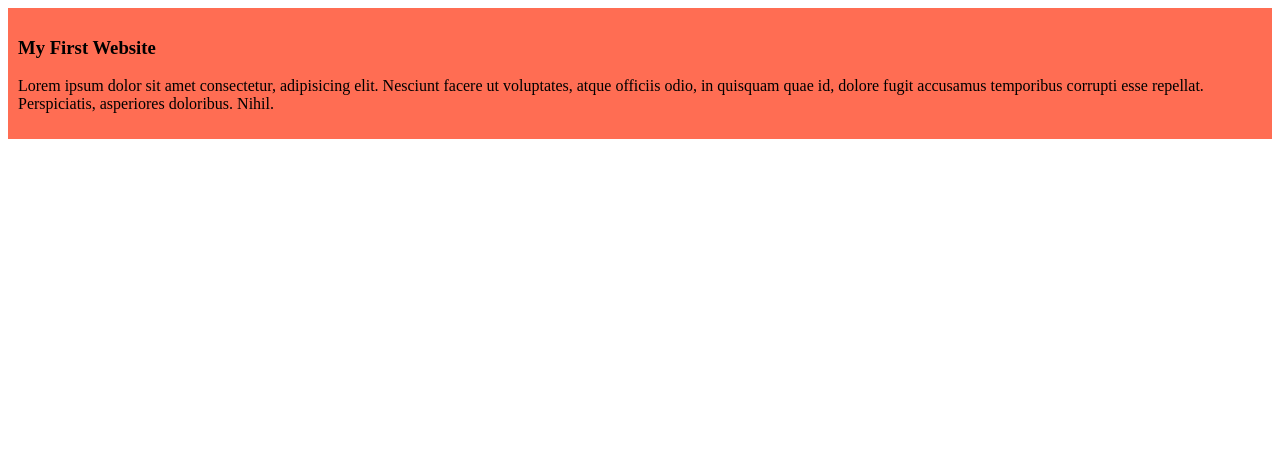
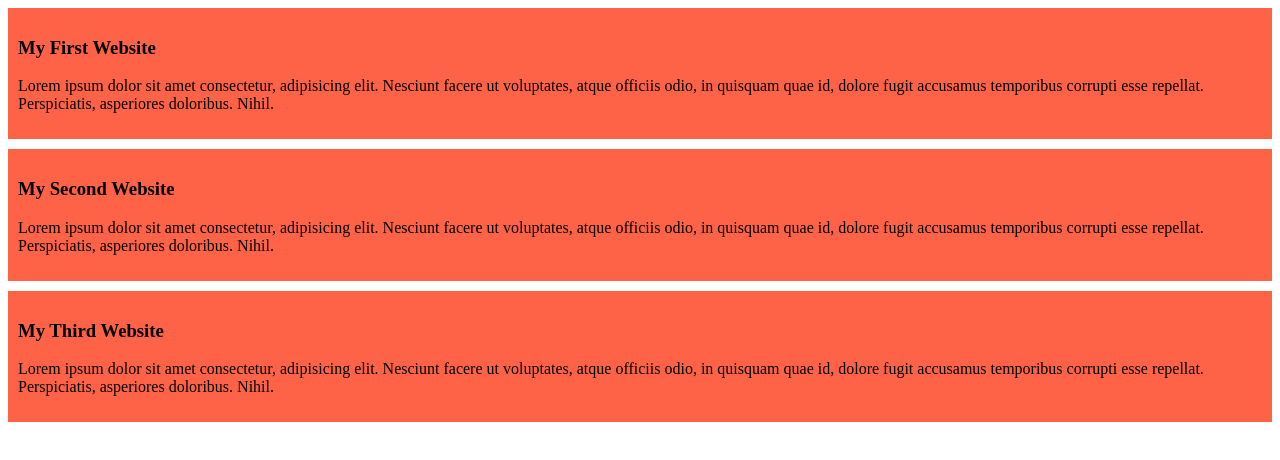
Before and after one commit to amzad-18/my-simple-website, a plain HTML site: page index.html in a window 1280 px wide. Drawn offline with Linux system fonts and the light colour scheme.

Commit message:
added the second and thrid vlog

```diff
--- a/Styles/blog.css
+++ b/Styles/blog.css
@@ -1,5 +1,6 @@
 div{
-    background-color:rgb(255, 109, 83);
+    background-color: tomato;
     padding: 10px;
+    margin-bottom: 10px;
 
 }
--- a/index.html
+++ b/index.html
@@ -13,6 +13,17 @@
         in quisquam quae id, dolore fugit accusamus temporibus corrupti esse repellat. Perspiciatis,
         asperiores doloribus. Nihil.</p>
     </div>
-
+    <div>
+        <h3>My Second Website</h3>
+        <p>Lorem ipsum dolor sit amet consectetur, adipisicing elit. Nesciunt facere ut voluptates, atque officiis odio,
+        in quisquam quae id, dolore fugit accusamus temporibus corrupti esse repellat. Perspiciatis,
+        asperiores doloribus. Nihil.</p>
+    </div>
+    <div>
+        <h3>My Third Website</h3>
+        <p>Lorem ipsum dolor sit amet consectetur, adipisicing elit. Nesciunt facere ut voluptates, atque officiis odio,
+        in quisquam quae id, dolore fugit accusamus temporibus corrupti esse repellat. Perspiciatis,
+        asperiores doloribus. Nihil.</p>
+    </div>
 </body>
 </html>
```
